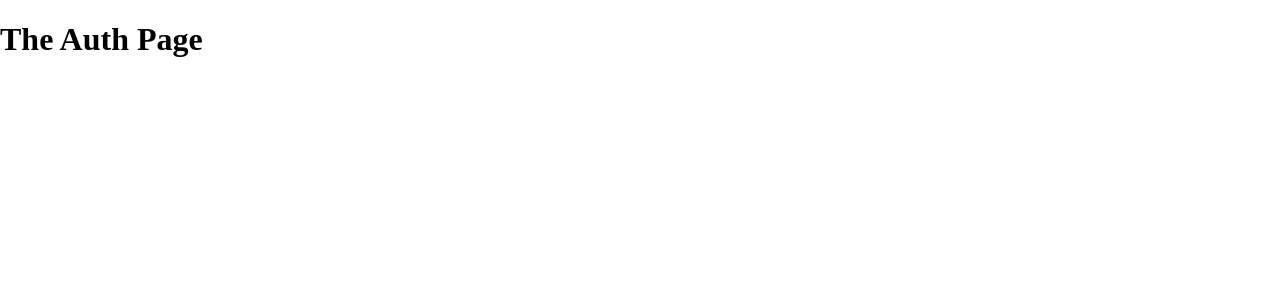
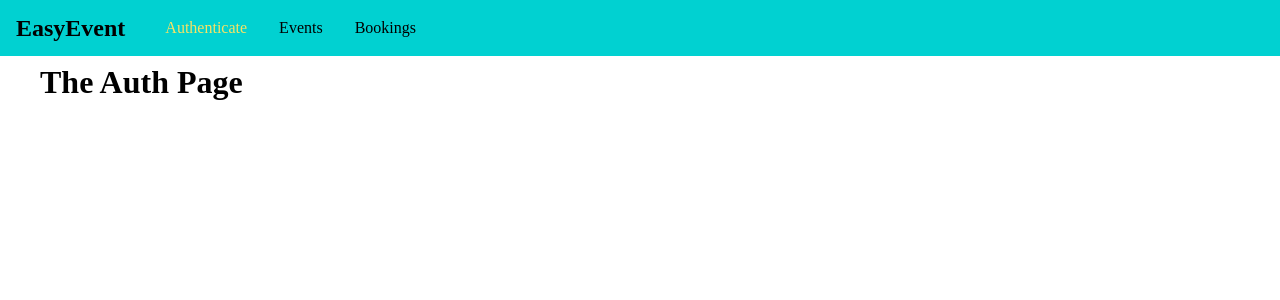
Before and after one commit to aayushjain7/Event-Booking, a React (Create React App) app in the folder client/: page /auth in a window 1280 px wide. Shown: the top 300 px of the page. Built offline with nearby package versions, Linux system fonts and the light colour scheme.

Commit message:
add navbar

```diff
--- a/client/src/App.css
+++ b/client/src/App.css
@@ -0,0 +1,3 @@
+.main-content {
+	margin: 4rem 2.5rem;
+}
--- a/client/src/App.js
+++ b/client/src/App.js
@@ -4,18 +4,22 @@
 import AuthPage from './pages/Auth';
 import BookingsPage from './pages/Bookings';
 import EventsPage from './pages/Events';
+import MainNavigation from './components/Navigation/MainNavigation';
 
 import './App.css';
 
 function App() {
   return (
       <BrowserRouter>
+      <MainNavigation />
+      <main className="main-content">
         <Switch>
           <Redirect from="/" to="/auth" exact />
           <Route path="/auth" component={AuthPage} />
           <Route path="/events" component={EventsPage} />
           <Route path="/bookings" component={BookingsPage} />
         </Switch>
+        </main>
       </BrowserRouter>
   );
 }
--- /dev/null
+++ b/client/src/components/Navigation/MainNavigation.css
@@ -0,0 +1,42 @@
+.main-navigation {
+  position: fixed;
+  left: 0;
+  top: 0;
+  width: 100%;
+  height: 3.5rem;
+  background: #01d1d1;
+  padding: 0 1rem;
+  display: flex;
+  align-items: center;
+}
+
+.main-navigation__logo h1 {
+  margin: 0;
+  font-size: 1.5rem;
+}
+
+.main-navigation__items {
+  margin-left: 1.5rem;
+}
+
+.main-navigation__items ul {
+  display: flex;
+  list-style: none;
+  padding: 0;
+  margin: 0;
+}
+
+.main-navigation__items li {
+  margin: 0 1rem;
+}
+
+.main-navigation__items a {
+  text-decoration: none;
+  color: #000;
+}
+
+.main-navigation__items a:hover,
+.main-navigation__items a:active,
+.main-navigation__items a.active {
+    color: #f8e264;
+}
--- /dev/null
+++ b/client/src/components/Navigation/MainNavigation.js
@@ -0,0 +1,28 @@
+import React from 'react';
+import { NavLink } from 'react-router-dom';
+import './MainNavigation.css';
+
+function MainNavigation() {
+	return (
+		<header className='main-navigation'>
+			<div className='main-navigation__logo'>
+				<h1>EasyEvent</h1>
+			</div>
+			<nav className='main-navigation__items'>
+				<ul>
+					<li>
+						<NavLink to='/auth'>Authenticate</NavLink>
+					</li>
+					<li>
+						<NavLink to='/events'>Events</NavLink>
+					</li>
+					<li>
+						<NavLink to='/bookings'>Bookings</NavLink>
+					</li>
+				</ul>
+			</nav>
+		</header>
+	);
+}
+
+export default MainNavigation;
```
